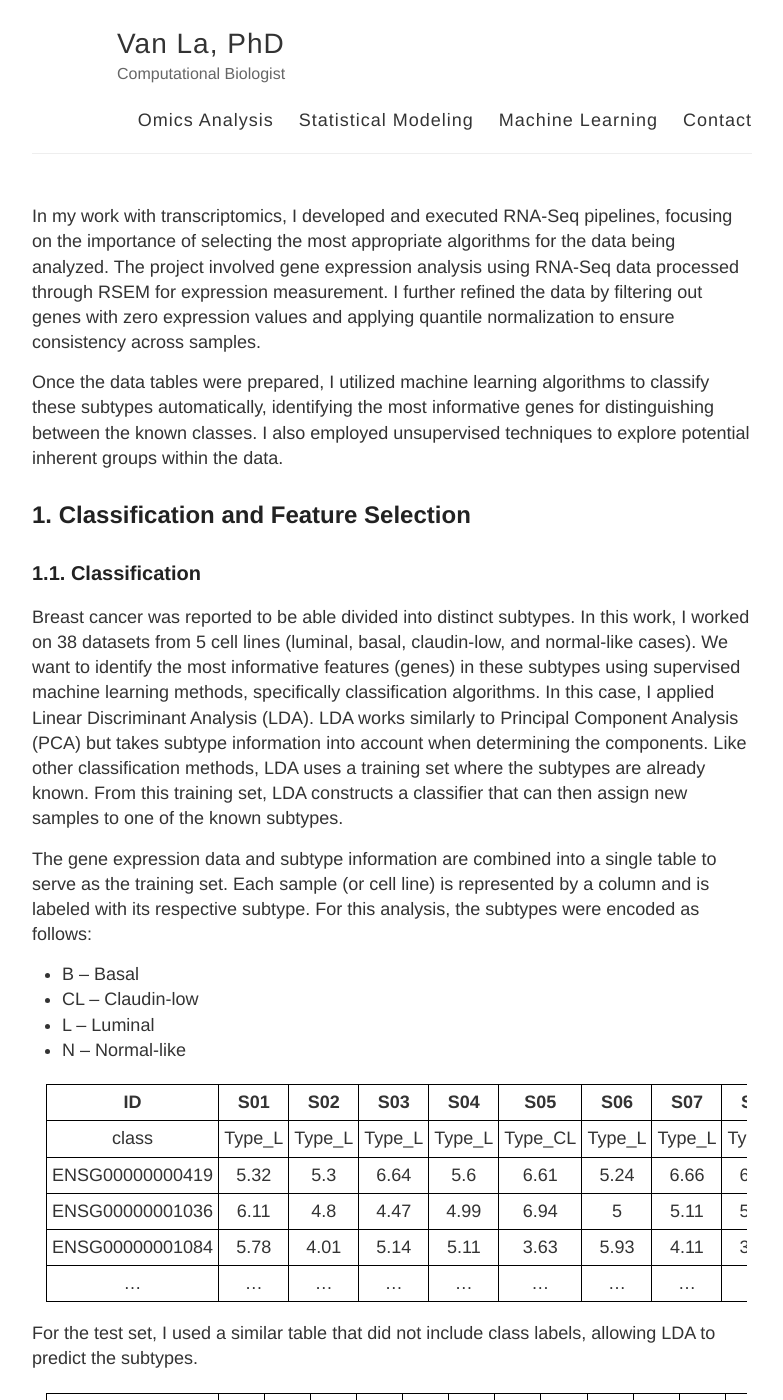
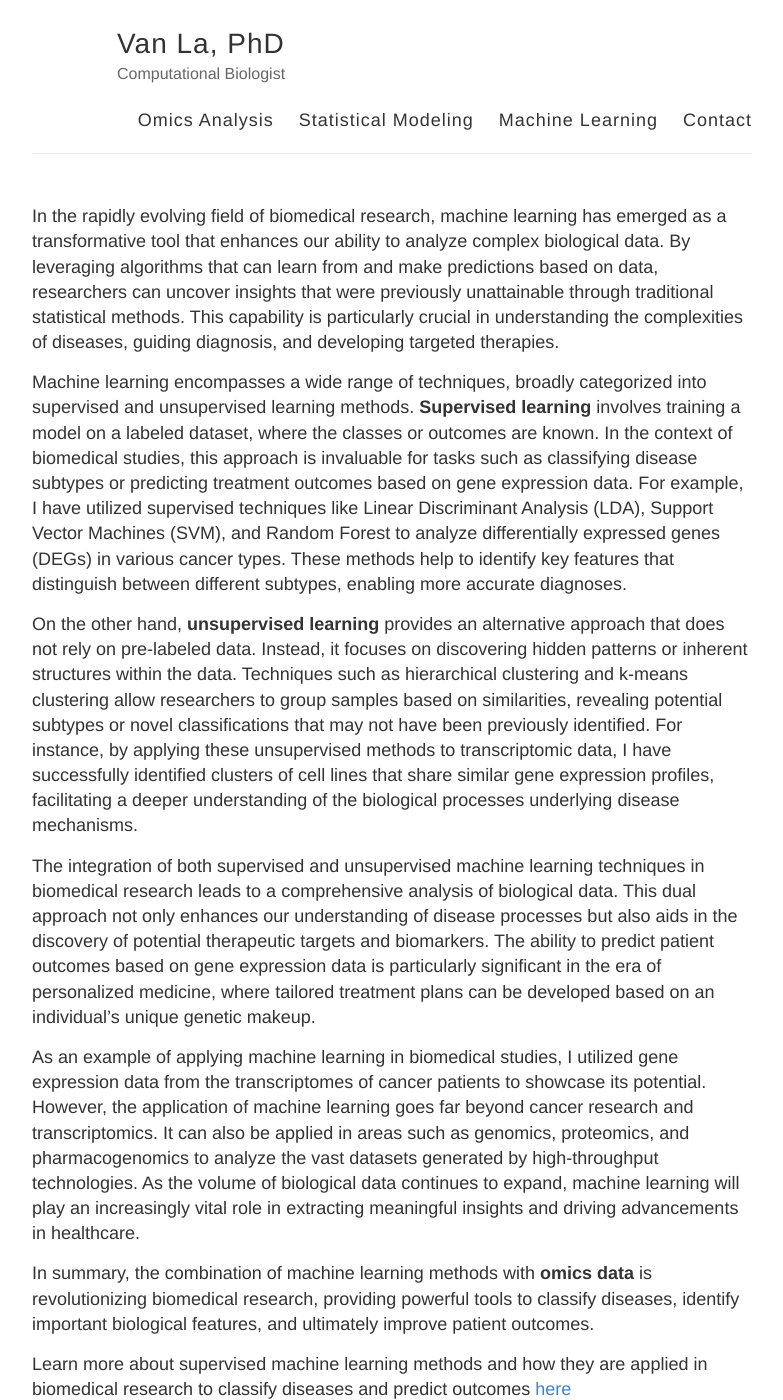
Before and after one commit to vanngocthuyla/Data_Analysis, a Jekyll site: the page built from _pages/machine_learning.md, in a window 1280 px wide and 1400 px high. Shown: the whole window, without its empty margins (248-1031 px from the left). Built offline with Jekyll 4.4.1, drawn with Linux system fonts in a browser that asks for light colours; some of the changed text lies outside the part shown.

Commit message:
Update machine_learning.md

```diff
--- a/_pages/machine_learning.md
+++ b/_pages/machine_learning.md
@@ -4,141 +4,19 @@ title: Machine learning
 sitemap: false
 permalink: /machine_learning
 ---
-In my work with transcriptomics, I developed and executed RNA-Seq pipelines, focusing on the importance of selecting the most appropriate algorithms for the data being analyzed. The project involved gene expression analysis using RNA-Seq data processed through RSEM for expression measurement. I further refined the data by filtering out genes with zero expression values and applying quantile normalization to ensure consistency across samples.
 
-Once the data tables were prepared, I utilized machine learning algorithms to classify these subtypes automatically, identifying the most informative genes for distinguishing between the known classes. I also employed unsupervised techniques to explore potential inherent groups within the data.
+In the rapidly evolving field of biomedical research, machine learning has emerged as a transformative tool that enhances our ability to analyze complex biological data. By leveraging algorithms that can learn from and make predictions based on data, researchers can uncover insights that were previously unattainable through traditional statistical methods. This capability is particularly crucial in understanding the complexities of diseases, guiding diagnosis, and developing targeted therapies.
 
-## 1. Classification and Feature Selection
+Machine learning encompasses a wide range of techniques, broadly categorized into supervised and unsupervised learning methods. **Supervised learning** involves training a model on a labeled dataset, where the classes or outcomes are known. In the context of biomedical studies, this approach is invaluable for tasks such as classifying disease subtypes or predicting treatment outcomes based on gene expression data. For example, I have utilized supervised techniques like Linear Discriminant Analysis (LDA), Support Vector Machines (SVM), and Random Forest to analyze differentially expressed genes (DEGs) in various cancer types. These methods help to identify key features that distinguish between different subtypes, enabling more accurate diagnoses.
 
-### 1.1. Classification
+On the other hand, **unsupervised learning** provides an alternative approach that does not rely on pre-labeled data. Instead, it focuses on discovering hidden patterns or inherent structures within the data. Techniques such as hierarchical clustering and k-means clustering allow researchers to group samples based on similarities, revealing potential subtypes or novel classifications that may not have been previously identified. For instance, by applying these unsupervised methods to transcriptomic data, I have successfully identified clusters of cell lines that share similar gene expression profiles, facilitating a deeper understanding of the biological processes underlying disease mechanisms.
 
-Breast cancer was reported to be able divided into distinct subtypes. In this work, I worked on 38 datasets from 5 cell lines (luminal, basal, claudin-low, and normal-like cases). We want to identify the most informative features (genes) in these subtypes using supervised machine learning methods, specifically classification algorithms. In this case, I applied Linear Discriminant Analysis (LDA). LDA works similarly to Principal Component Analysis (PCA) but takes subtype information into account when determining the components. Like other classification methods, LDA uses a training set where the subtypes are already known. From this training set, LDA constructs a classifier that can then assign new samples to one of the known subtypes.
+The integration of both supervised and unsupervised machine learning techniques in biomedical research leads to a comprehensive analysis of biological data. This dual approach not only enhances our understanding of disease processes but also aids in the discovery of potential therapeutic targets and biomarkers. The ability to predict patient outcomes based on gene expression data is particularly significant in the era of personalized medicine, where tailored treatment plans can be developed based on an individual’s unique genetic makeup.
 
-The gene expression data and subtype information are combined into a single table to serve as the training set. Each sample (or cell line) is represented by a column and is labeled with its respective subtype. For this analysis, the subtypes were encoded as follows:
+As an example of applying machine learning in biomedical studies, I utilized gene expression data from the transcriptomes of cancer patients to showcase its potential. However, the application of machine learning goes far beyond cancer research and transcriptomics. It can also be applied in areas such as genomics, proteomics, and pharmacogenomics to analyze the vast datasets generated by high-throughput technologies. As the volume of biological data continues to expand, machine learning will play an increasingly vital role in extracting meaningful insights and driving advancements in healthcare.
 
-- B  – Basal
-- CL – Claudin-low
-- L  – Luminal
-- N  – Normal-like
+In summary, the combination of machine learning methods with **omics data** is revolutionizing biomedical research, providing powerful tools to classify diseases, identify important biological features, and ultimately improve patient outcomes.
 
-|ID|S01|S02|S03|S04|S05|S06|S07|S08|S09|S10|S11|S12|S13|S14|S15|S16|S17|S18|S19|S20|S21|S22|S23|S24|S25|S26|S27|S28|S29|S30|S31|S32|S33|S34|S35|S36|S37|S38|
-|:-:|:-:|:-:|:-:|:-:|:-:|:-:|:-:|:-:|:-:|:-:|:-:|:-:|:-:|:-:|:-:|:-:|:-:|:-:|:-:|:-:|:-:|:-:|:-:|:-:|:-:|:-:|:-:|:-:|:-:|:-:|:-:|:-:|:-:|:-:|:-:|:-:|:-:|:-:|
-|class|Type_L|Type_L|Type_L|Type_L|Type_CL|Type_L|Type_L|Type_L|Type_L|Type_B|Type_CL|Type_L|Type_L|Type_B|Type_B|Type_B|Type_B|Type_L|Type_B|Type_B|Type_B|Type_L|Type_N|Type_N|Type_N|Type_L|Type_L|Type_L|Type_CL|Type_L|Type_L|Type_B|Type_L|Type_CL|Type_B|Type_L|Type_B|Type_L|
-|ENSG00000000419|5.32|5.3|6.64|5.6|6.61|5.24|6.66|6.62|6.41|5.19|6.16|7.29|4.78|6.14|5.66|5.8|6.2|4.69|6.5|5.49|7.29|5.23|5.63|4.82|5.64|6.07|4.79|6.25|5.19|5.8|4.63|5.98|6.19|4.97|4.15|5.82|6.4|4.67|
-|ENSG00000001036|6.11|4.8|4.47|4.99|6.94|5|5.11|5.42|4.58|4.74|6.03|5.47|4.32|6.16|5.89|5.37|6.01|4.72|5.17|5.96|6.35|5.02|5.31|6.37|5.24|6.29|5.81|4.16|6.56|5.91|5.19|4|5.48|4.14|5.9|5.51|5.14|6.22|
-|ENSG00000001084|5.78|4.01|5.14|5.11|3.63|5.93|4.11|3.68|3.23|5.01|5.81|4.5|5.17|5.61|6.19|5.02|6.79|5.97|4.77|5.85|4.78|4.27|6.8|6.25|4.5|5.08|5.21|4.24|4.12|6|4.16|3.19|4.29|3.95|5.26|6.63|4.38|6.38|
-|...|...|...|...|...|...|...|...|...|...|...|...|...|...|...|...|...|...|...|...|...|...|...|...|...|...|...|...|...|...|...|...|...|...|...|...|...|...|...|
+Learn more about supervised machine learning methods and how they are applied in biomedical research to classify diseases and predict outcomes [here](https://vanngocthuyla.github.io/Data_Analysis/_pages/omics/supervised)
 
-For the test set, I used a similar table that did not include class labels, allowing LDA to predict the subtypes.
-
-|ID |T01|T02|T03|T04|T05|T06|T07|T08|T09|T10|T11|T12|T13|T14|
-|:-:|:-:|:-:|:-:|:-:|:-:|:-:|:-:|:-:|:-:|:-:|:-:|:-:|:-:|:-:|
-|ENSG00000000419|6.06|5.25|5.15|5.36|5.22|5.75|4.79|6.01|6.39|7.71|5.7|5.85|5.34|5.07|
-|ENSG00000001036|4.47|5.39|5.28|5.82|5.75|6.96|6.09|5.07|5.3|5.76|5.4|4.27|5.03|5.68|
-|ENSG00000001084|4.47|6|5.77|5.76|5.76|4.64|4.07|4.52|4.16|3.24|4.35|2.49|5.89|4.37|
-|ENSG00000001497|5.27|4.27|6.58|5.54|5.57|6.4|4.91|4.79|4.95|5.83|4.89|5.33|4.23|6.03|
-|...|...|...|...|...|...|...|...|...|...|...|...|...|...|...|
-
-The effectiveness of the LDA classifier constructed for the training set could be assessed by examining the results presented in LDA_plot. For example, the first two axes achieve a separation of type N (Normal-like) and type CL (Claudin-low).
-
-**LDA plot**
-
-<img src='https://vanngocthuyla.github.io/Data_Analysis/images/omics/LDA_plot.jpg' width="800">
-
-Another results provided by LDA is the confusion matrix, which presents the predicted classifications in rows against the actual classifications in columns. The diagonal elements represent the number of correct predictions (true positives), while the values above the diagonal indicate true observations that were not predicted (false negatives), and those below represent predictions that were incorrect (false positives). According to this matrix, the classification accuracy for the training set around 87%.
-
-**Prediction result**
-
-|Sample|Class|
-|:----:|:---:|
-|T01|Type_B|
-|T02|Type_B|
-|T03|Type_B|
-|T04|Type_B|
-|T05|Type_B|
-|T06|Type_CL|
-|T07|Type_B|
-|T08|Type_L|
-|T09|Type_L|
-|T10|Type_L|
-|T11|Type_L|
-|T12|Type_L|
-|T13|Type_L|
-|T14|Type_L|
-
-**Confusion matrix**
-
-|True predicted|Type_B|Type_CL|Type_L|Type_N|
-|:------------:|:----:|:-----:|:----:|:----:|
-|Type_B|9|1|1|1|
-|Type_CL|0|3|0|0|
-|Type_L|1|0|19|0|
-|Type_N|1|0|0|2|
-
-In addition to LDA, various classification methods, including [Support Vector Machine (SVM)](https://vanngocthuyla.github.io/Data_Analysis/_pages/omics/SVM), [Random Forest](https://vanngocthuyla.github.io/Data_Analysis/_pages/omics/RF), and [Naive Bayes](https://vanngocthuyla.github.io/Data_Analysis/_pages/omics/Naive_Bayes) were introduced. Each of these methods employs different mathematical approaches to tackle the same classification task, providing multiple options for the best fit for specific data and analysis purposes.
-
-### 1.2. Feature Selection
-
-One effective method for this is stepwise feature selection. Similar to LDA, this approach begins by testing individual features and selecting the one that provides the best classification quality for the training set. The process then evaluates pairs of features, where the first feature is the previously selected one, and identifies the pair that yields the highest classification accuracy. This method continues with triples, quadruples, and so forth. Although this greedy strategy may not be optimal, it delivers results within a reasonable timeframe.
-
-To implement this, I utilized the swLDA (step-wise LDA) algorithm, using the same training and testing datasets. Unlike LDA, swLDA requires an additional parameter called Niveau, which determines the stopping criterion. This parameter should be adjusted based on the size of the transcriptome; in this case, with nearly 7,000 genes, I set it to 0.0005.
-
-**Prediction result**
-
-|Sample|Class|
-|:----:|:---:|
-|T01|Type_N|
-|T02|Type_B|
-|T03|Type_B|
-|T04|Type_B|
-|T05|Type_B|
-|T06|Type_CL|
-|T07|Type_CL|
-|T08|Type_L|
-|T09|Type_L|
-|T10|Type_L|
-|T11|Type_L|
-|T12|Type_L|
-|T13|Type_L|
-|T14|Type_L|
-
-**Confusion matrix**
-
-|True predicted|Type_B|Type_CL|Type_L|Type_N|
-|:------------:|:----:|:-----:|:----:|:----:|
-|Type_B|11|0|0|0|
-|Type_CL|0|4|0|0|
-|Type_L|0|0|20|0|
-|Type_N|0|0|0|3|
-
-**swLDA plot**
-
-<img src='https://vanngocthuyla.github.io/Data_Analysis/images/omics/swLDA_plot.jpg' width="800">
-
-Compared to LDA, swLDA achieved a higher accuracy in subtype classification, with a prediction rate of 100%. The feature mean and coefficient tables below revealed that 7 genes were selected, which enabled perfect classification of the training set.
-
-**swLDA_Features_means**
-
-|Class|ENSG00000116299|ENSG00000166145|ENSG00000243509|ENSG00000119888|ENSG00000168918|ENSG00000261040|ENSG00000049283|
-|:---:|:------------------:|:------------------:|:------------------:|:------------------:|:------------------:|:------------------:|:------------------:|
-|Basal|1.1|7.2|0.4|6.9|0.1|2.0|4.7|
-|Claudin-low|0.7|0.8|1.4|0.7|0.2|3.9|0.2|
-|Luminal|6.5|7.7|0.4|7.0|1.1|0.5|6.5|
-|Normal-like|0.5|6.6|5.8|3.9|3.4|4.2|1.1|
-
-
-**swLDA_Features_coeffs**
-
-|scaling LD1|scaling LD2|scaling LD3| |
-|:---------:|:---------:|:---------:|:---------:|
-|ENSG00000116299|0.8|-1.1|0.5|
-|ENSG00000166145|1.0|1.0|0.1|
-|ENSG00000243509|0.0|0.4|1.6|
-|ENSG00000119888|1.0|1.3|-0.3|
-|ENSG00000168918|0.4|0.6|1.0|
-|ENSG00000261040|-0.3|0.3|-0.8|
-|ENSG00000049283|0.5|-0.6|-0.4|
-
-## Acknowledgement
-
-These projects were supported by Louisiana Biomedical Research Network and Pine Biotech under LBRN Summer Bioinformatics Workshop in 2018.
+Explore unsupervised machine learning techniques used to discover hidden patterns in biological data and identify new disease subtypes [here](https://vanngocthuyla.github.io/Data_Analysis/_pages/omics/unsupervised)
```
